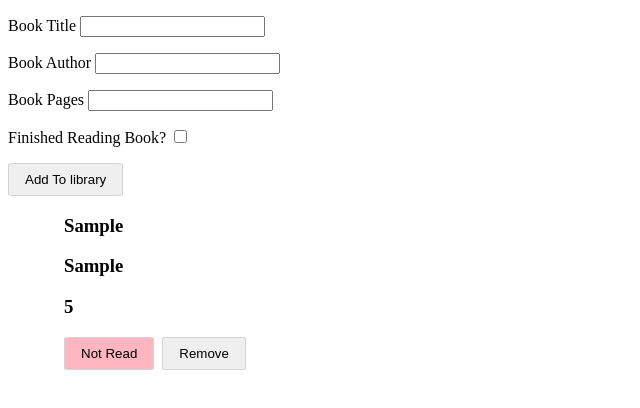
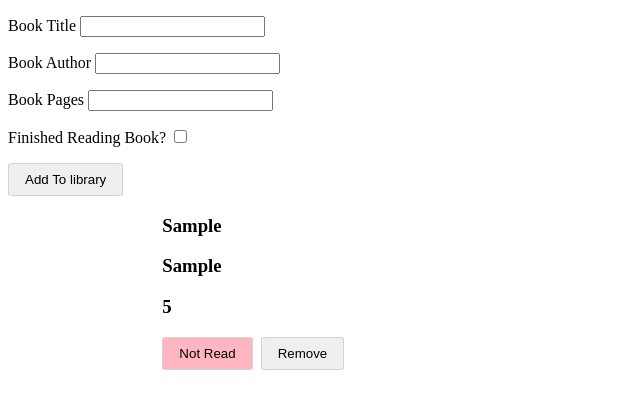
Before and after one commit to sweetlikekendy/theodinproject, a website: page projects/library/index.html in a window 1280 px wide. Both pictures are taken after typing "Sample", "Sample", "5" into the empty fields and a click on the button "Add To library". Shown: the whole page, without its empty margins (0-640 px from the left). Drawn offline with Linux system fonts and the light colour scheme.

Commit message:
centered grid items

```diff
--- a/projects/library/index.html
+++ b/projects/library/index.html
@@ -9,6 +9,7 @@
     <script src="index.js" defer></script>
   </head>
   <body>
+    <main>
       <div class="book-form">
         <form class="add-book-form" id="add-book-form">
           <p class="error-msg" id="errorMsg"></p>
@@ -37,5 +38,6 @@
         </form>
       </div>
       <div id="book-list" class="book-list"></div>
+    </main>
   </body>
 </html>
--- a/projects/library/index.js
+++ b/projects/library/index.js
@@ -70,6 +70,7 @@ const resetBooksList = () => {
 
 const createBookCard = (book) => {
   const bookCard = document.createElement("div")
+  const bookCardDiv = document.createElement("div")
   const title = document.createElement("h3")
   const author = document.createElement("h3")
   const pages = document.createElement("h3")
@@ -94,11 +95,12 @@ const createBookCard = (book) => {
 
   readBtn.onclick = toggleRead
 
-  bookCard.appendChild(title)
-  bookCard.appendChild(author)
-  bookCard.appendChild(pages)
-  bookCard.appendChild(readBtn)
-  bookCard.appendChild(removeBtn)
+  bookCardDiv.appendChild(title)
+  bookCardDiv.appendChild(author)
+  bookCardDiv.appendChild(pages)
+  bookCardDiv.appendChild(readBtn)
+  bookCardDiv.appendChild(removeBtn)
+  bookCard.appendChild(bookCardDiv)
   booksList.appendChild(bookCard)
 }
 
--- a/projects/library/styles.css
+++ b/projects/library/styles.css
@@ -34,4 +34,7 @@
 }
 
 .book-list-item {
+  display: flex;
+  align-items: center;
+  justify-content: center;
 }
```
Lines whose indentation alone changed are shown as unchanged.
